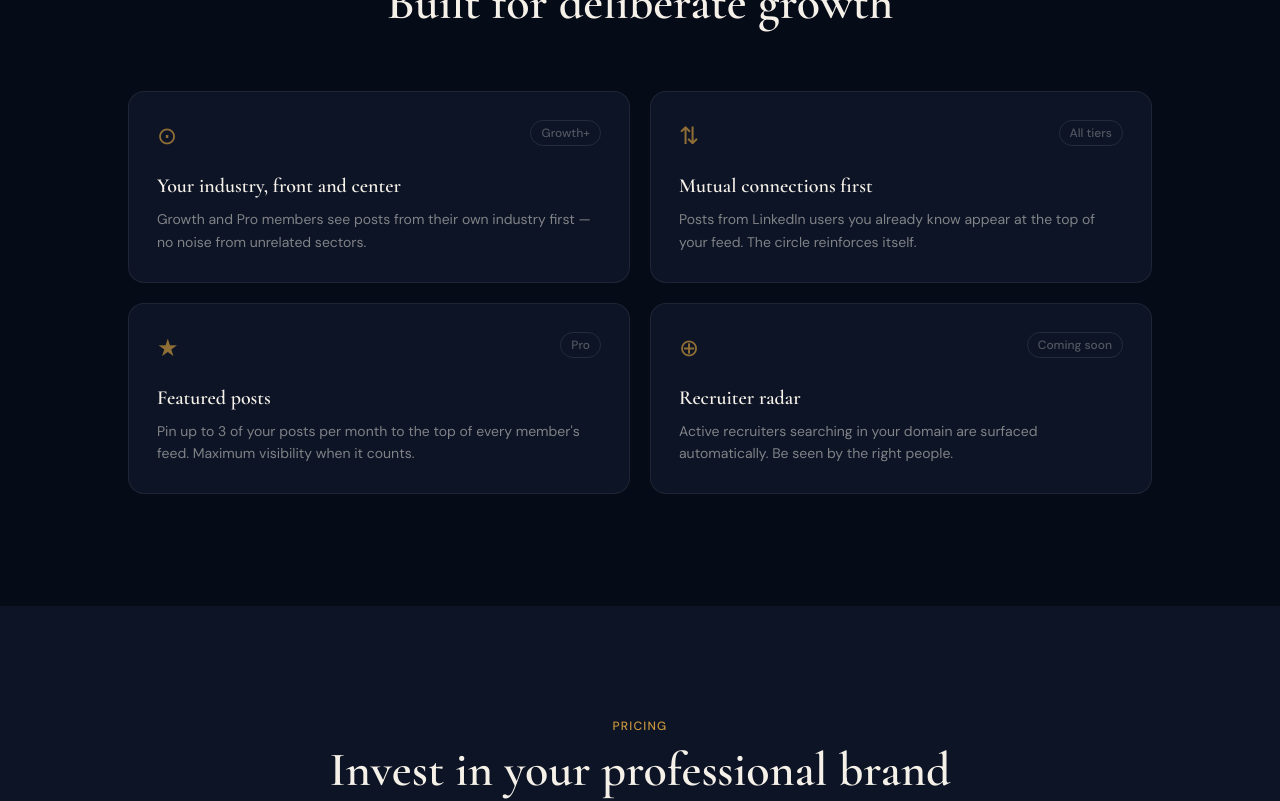
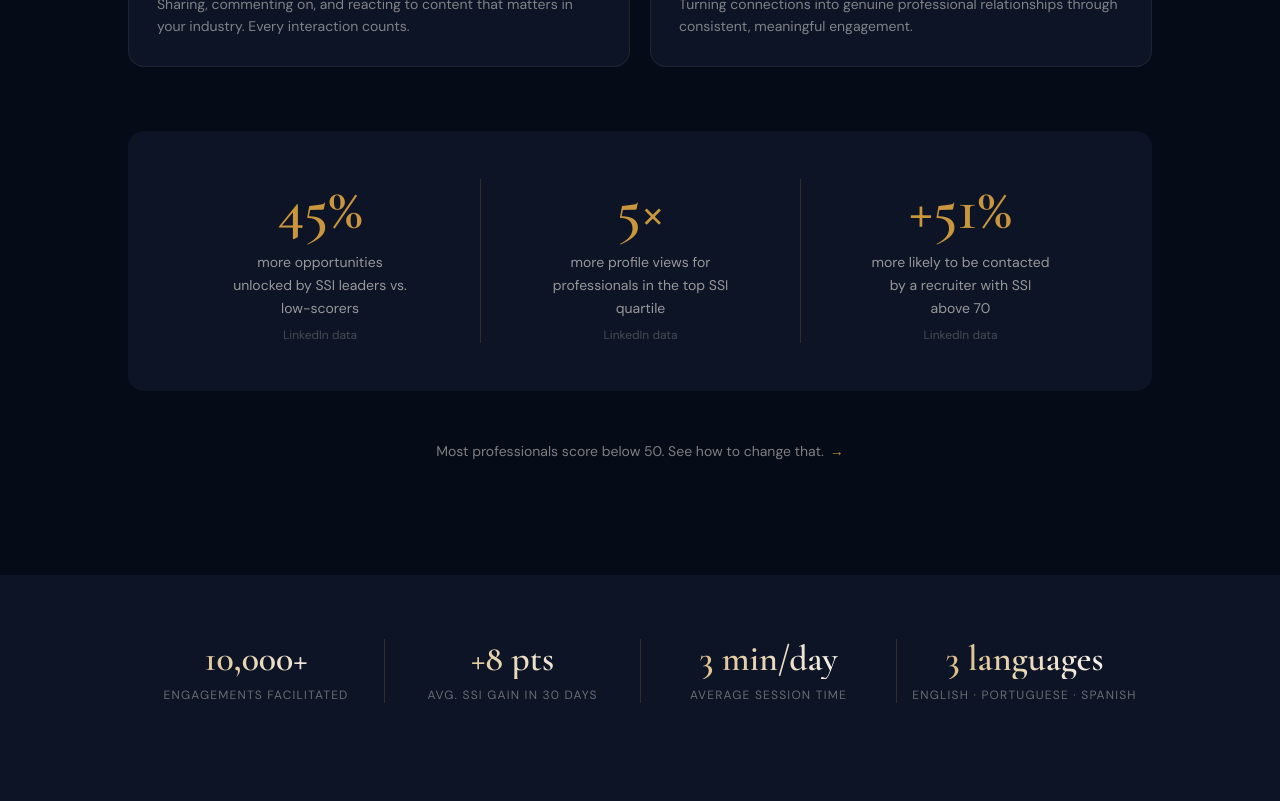
Before and after one commit to henriko202/glowing-octo-guide, a Next.js app in the folder landing/: page / in a window 1280 px wide. Shown: the part 1540-2341 px from the top of the page. Built offline with nearby package versions, Linux system fonts and the light colour scheme; no server answers.

Commit message:
feat(landing): wire SSIExplainer, StatsBar, Testimonials, FAQ into page

```diff
--- a/landing/app/page.tsx
+++ b/landing/app/page.tsx
@@ -1,8 +1,12 @@
 import Nav from '../components/Nav'
 import Hero from '../components/Hero'
+import SSIExplainer from '../components/SSIExplainer'
+import StatsBar from '../components/StatsBar'
 import HowItWorks from '../components/HowItWorks'
 import Features from '../components/Features'
+import Testimonials from '../components/Testimonials'
 import Pricing from '../components/Pricing'
+import FAQ from '../components/FAQ'
 import FinalCTA from '../components/FinalCTA'
 import Footer from '../components/Footer'
 
@@ -11,9 +15,13 @@ export default function HomePage() {
     <div className="min-h-screen bg-ink">
       <Nav />
       <Hero />
+      <SSIExplainer />
+      <StatsBar />
       <HowItWorks />
       <Features />
+      <Testimonials />
       <Pricing />
+      <FAQ />
       <FinalCTA />
       <Footer />
     </div>
```
